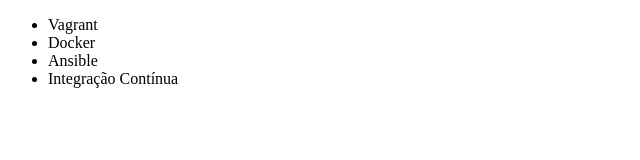
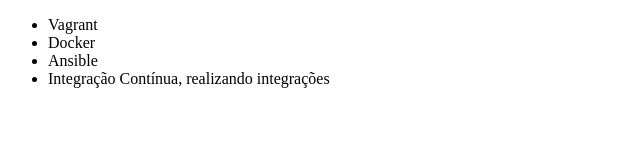
Before and after one commit to 011295mmatos/alura-git, a plain HTML site: page index.html in a window 1280 px wide. Shown: the whole page, without its empty margins (0-640 px from the left). Drawn offline with Linux system fonts and the light colour scheme.

Commit message:
Renomeando curso de integracao

```diff
--- a/index.html
+++ b/index.html
@@ -9,7 +9,7 @@
         <li>Vagrant</li>
         <li>Docker</li>
         <li>Ansible</li>
-        <li>Integração Contínua</li>
+        <li>Integração Contínua, realizando integrações</li>
     </ul>
 </body>
 </html>
```
